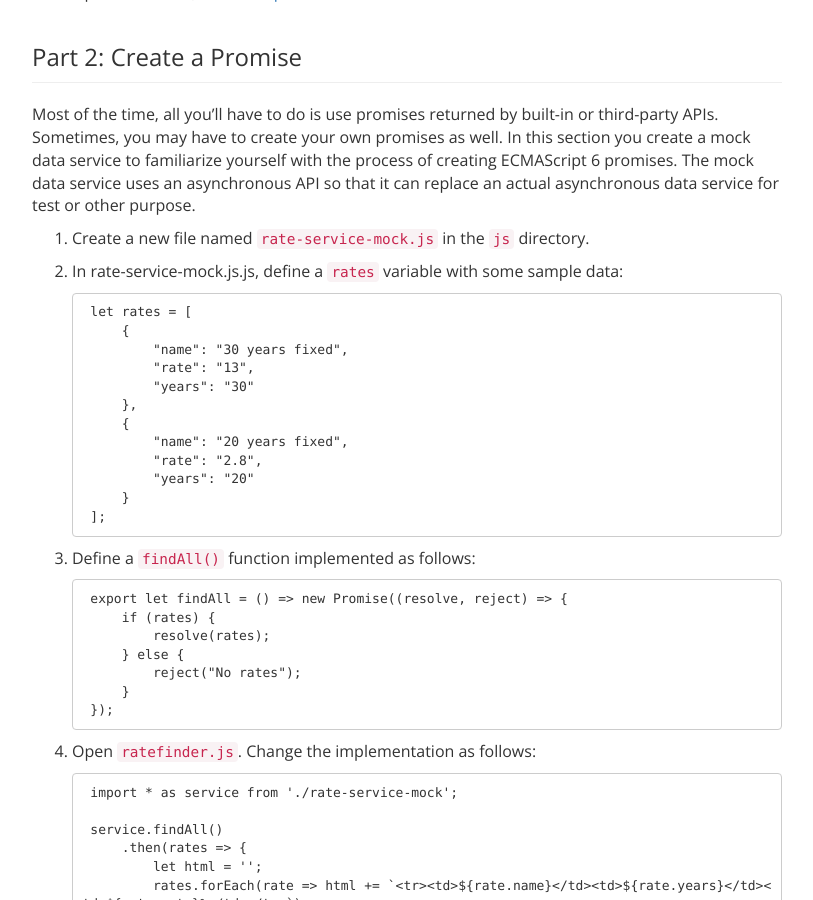
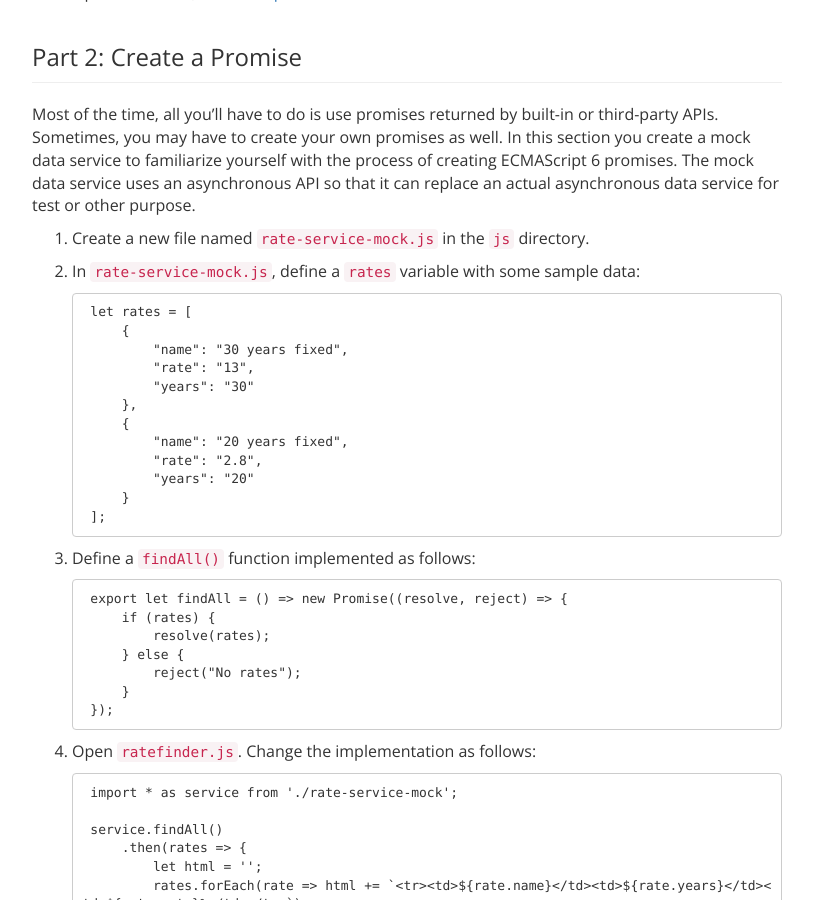
Before and after one commit to ccoenraets/es6-tutorial, a Jekyll site: the page built from ecmascript6-promises.md, in a window 1280 px wide and 900 px high, scrolled down 1628 px. Shown: the whole window, without its empty margins (38-851 px from the left). Built offline with Jekyll 4.4.1, drawn with Linux system fonts in a browser that asks for light colours; Markdown is read by kramdown in place of the engine named in the settings; comment, search, counter and statistics services are not loaded.

Commit message:
fix typo and missing code highlight

````diff
--- a/ecmascript6-promises.md
+++ b/ecmascript6-promises.md
@@ -73,7 +73,7 @@ Most of the time, all you'll have to do is use promises returned by built-in or
 
 1. Create a new file named `rate-service-mock.js` in the `js` directory.
 
-1. In rate-service-mock.js.js, define a ```rates``` variable with some sample data:
+1. In `rate-service-mock.js`, define a ```rates``` variable with some sample data:
 
     ```
     let rates = [
````
Also changed, not shown: ecmascript6-setup-babel.md (+1 -1 lines).
